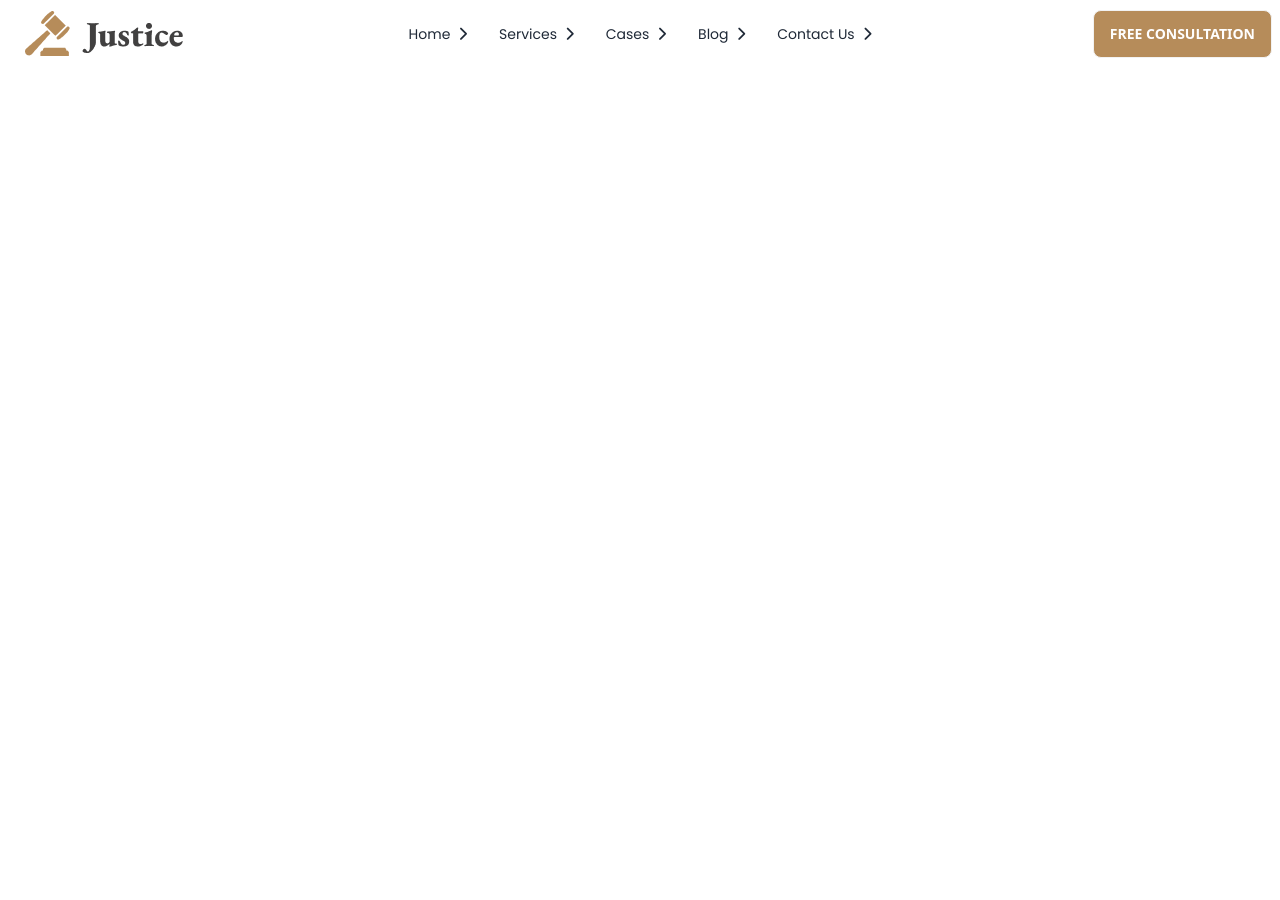
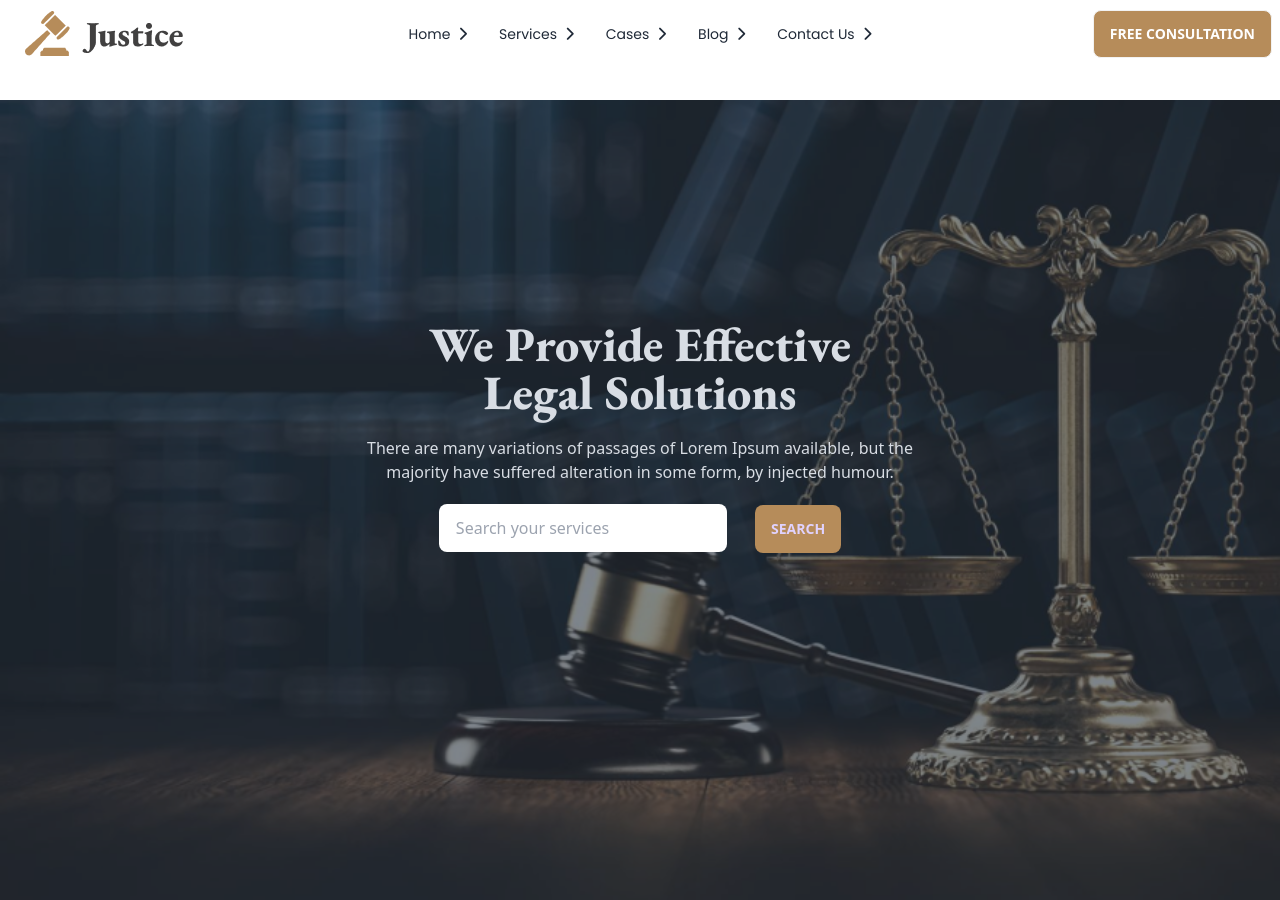
Before and after one commit to Ashikur-ai/legal-solution, a plain HTML site: page index.html in a window 1280 px wide. Before the commit the page ends 800 px from the top, so only its background shows below. Drawn offline with nearby package versions, Linux system fonts and the light colour scheme.

Commit message:
banner completed

```diff
--- a/index.html
+++ b/index.html
@@ -97,9 +97,30 @@
                 </div>
               </div>
         </nav>
+        <!-- navigation ended -->
 
         <!-- banner area starts  -->
-
+        <section class="banner pt-8">
+            <div class="hero min-h-screen" style="background-image: url('images/banner.png');">
+                <div class="hero-overlay bg-opacity-60"></div>
+                <div class="hero-content text-center text-neutral-content">
+                  <div class="max-w-xl">
+                    <h1 class="mb-5 -mt-32 text-5xl font-extrabold eb-font">
+                        We Provide Effective
+                        <br>
+                        Legal Solutions
+                    </h1>
+                    <p class="mb-5">
+                        There are many variations of passages of Lorem Ipsum available, but the majority have suffered alteration in some form, by injected humour.
+                    </p>
+                    <div>
+                        <input type="text" class="input w-1/2" placeholder="Search your services">
+                         <button class="btn ml-6 btn-primary border-none bg-color-primary">Search</button>
+                    </div>
+                  </div>
+                </div>
+              </div>
+        </section>
     </header>
 
 
```
